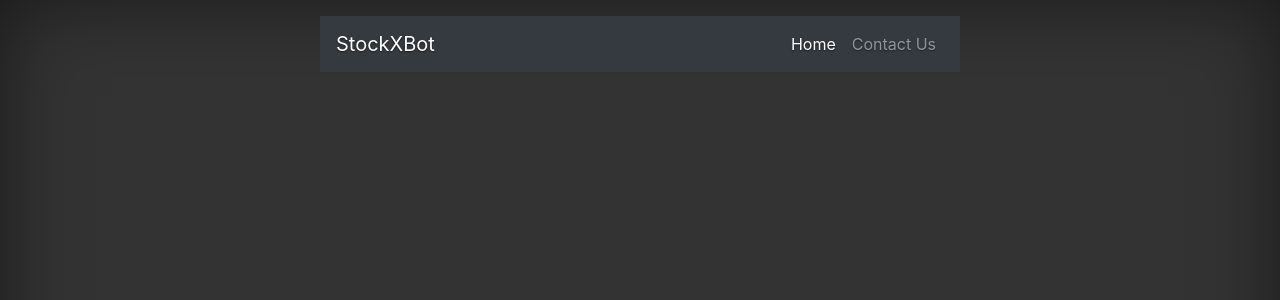
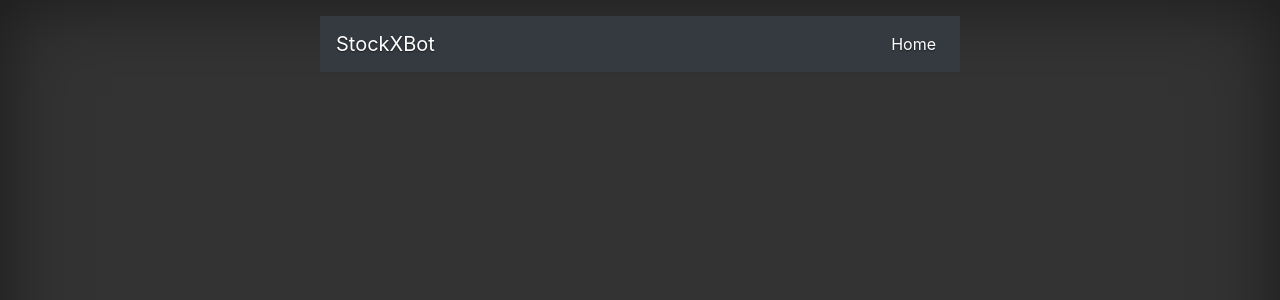
Before and after one commit to yeongjonglim/StockXBot, a Flask app: page / in a window 1280 px wide. Shown: the top 300 px of the page. Run offline with Flask 2, Linux system fonts and the light colour scheme; parts of the project's set-up code (start-up, migrations or seed data) failed here and were passed over; some libraries are stand-ins or nearby versions.

Commit message:
removed contact us tab

```diff
--- a/app/templates/base.html
+++ b/app/templates/base.html
@@ -21,7 +21,7 @@
             <div class="collapse navbar-collapse" id="navbarNavAltMarkup">
                 <div class="navbar-nav ml-md-auto">
                     <a class="nav-item nav-link active" href="#">Home <span class="sr-only">(current)</span></a>
-                    <a class="nav-item nav-link" href="#">Contact Us</a>
+                    <!--<a class="nav-item nav-link" href="#">Contact Us</a>-->
                 </div>
             </div>
         </header>
```
